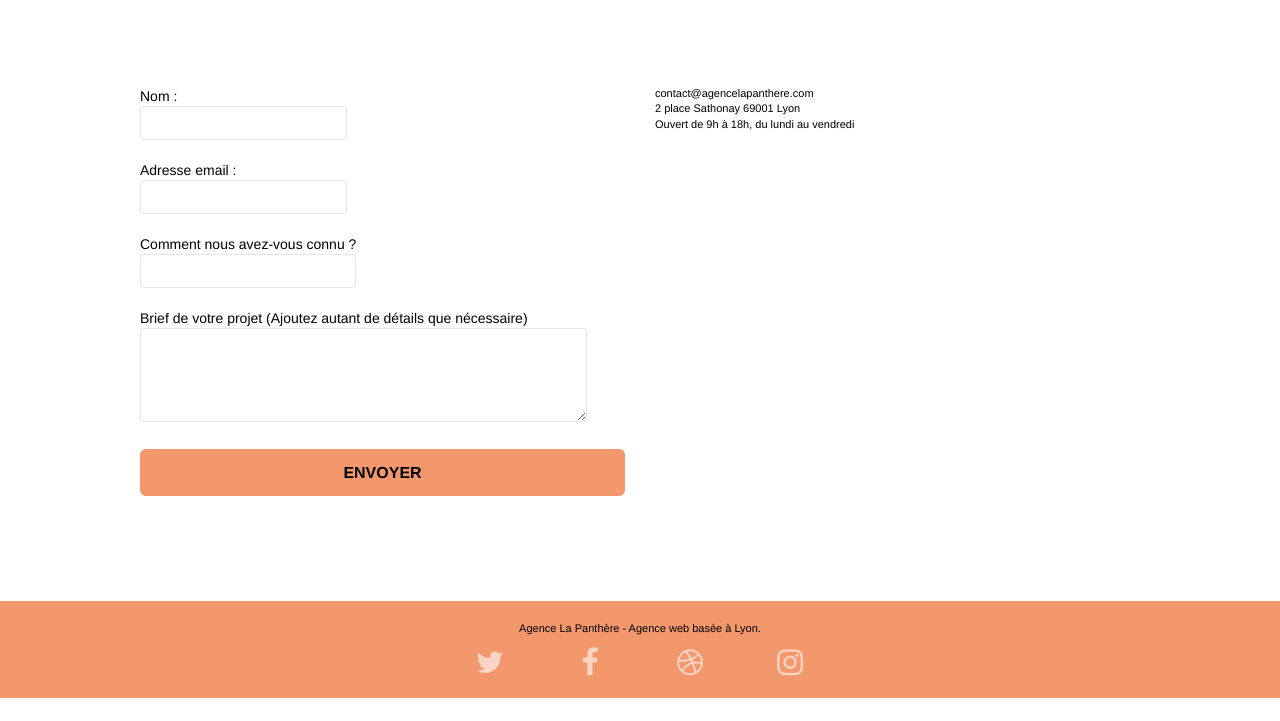
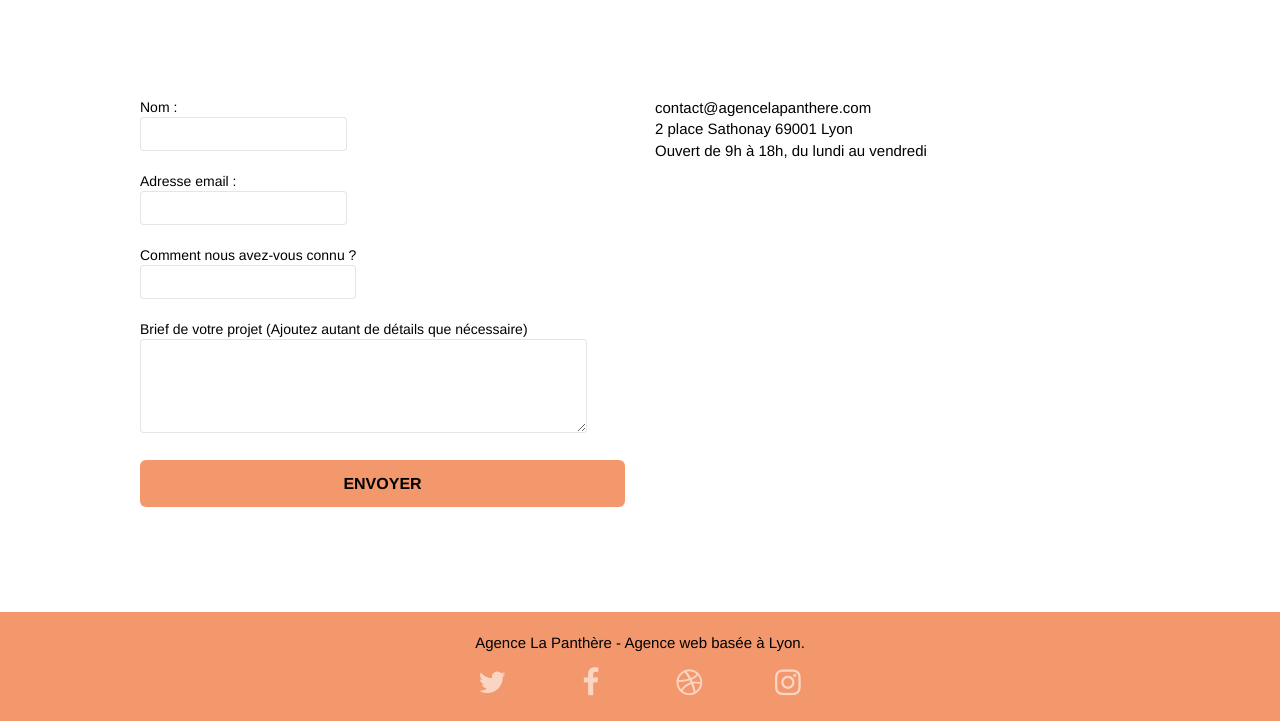
Before and after one commit to allouned/P4-version-optimis-e, a plain HTML site: page page2.html in a window 1280 px wide. Shown: the part 410-1131 px from the top of the page. Before the commit the page ends 1108 px from the top, so only its background shows below. Drawn offline with Linux system fonts and the light colour scheme.

Commit message:
changement de la taille de la police des paragraphes

```diff
--- a/style.css
+++ b/style.css
@@ -677,7 +677,7 @@ a {
 }
 
 p {
-    font-size: 11px;
+    font-size: 15px;
 }
 
 .tight-width-whitespace {
@@ -701,6 +701,7 @@ p {
 
 .social {
     max-width: 400px;
+    padding: 3px;
     margin: auto auto auto auto;
 }
 
```
